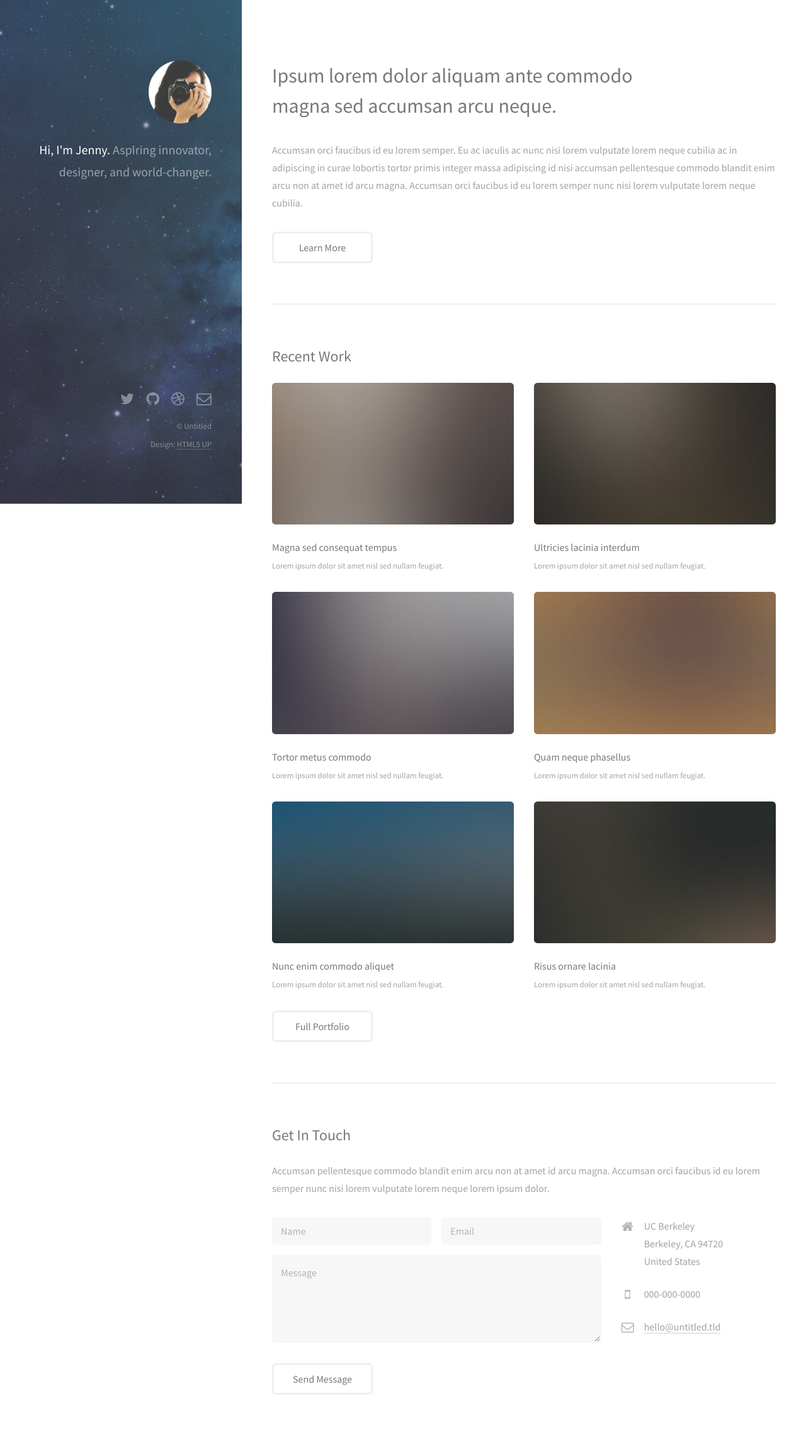
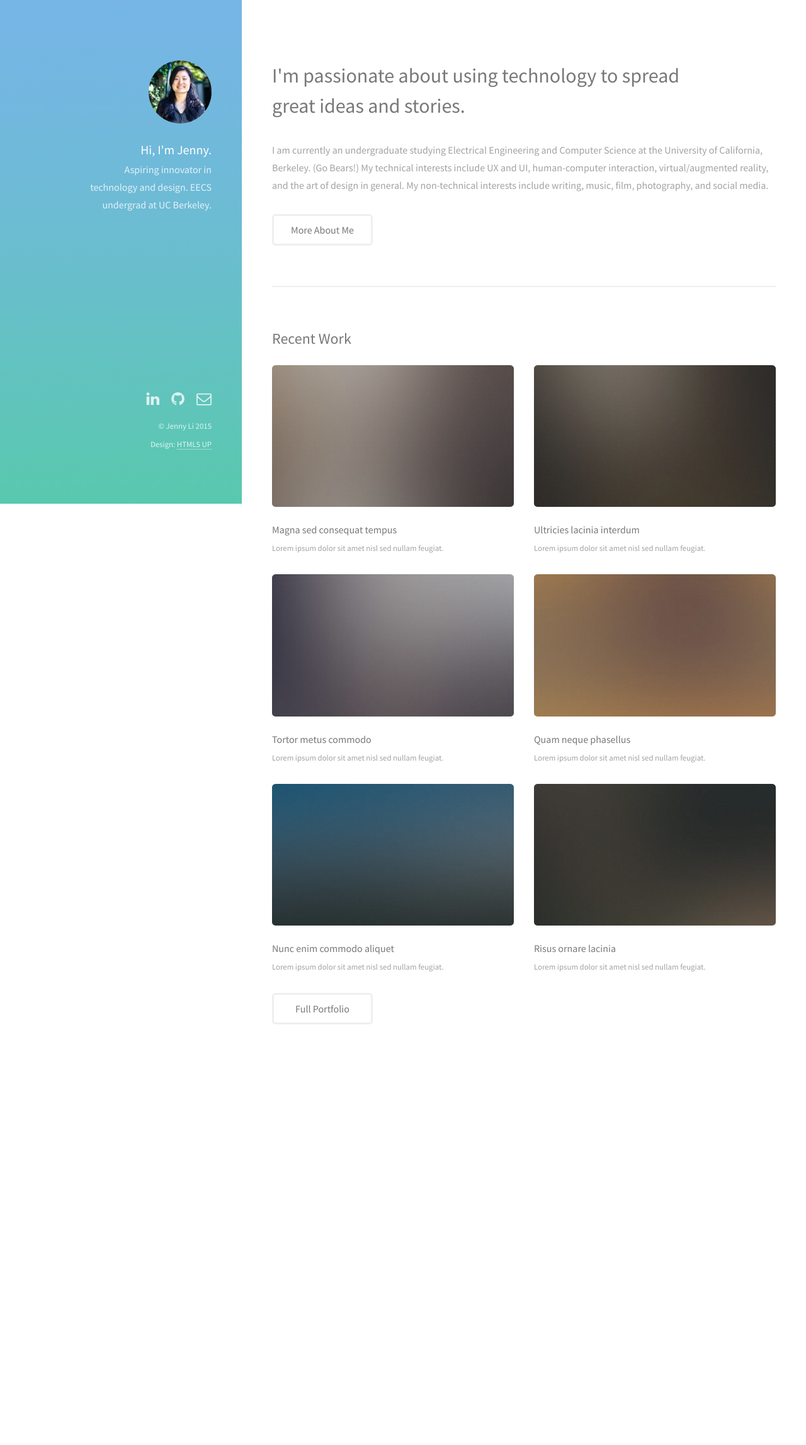
Before and after one commit to jennyfromtheweb/jennyfromtheweb.github.io, a PHP site: page / in a window 1280 px wide. Shown: the whole page at 63% size. After the commit the page ends 1627 px from the top, so only its background shows below. Run offline with PHP 8.4, Linux system fonts and the light colour scheme.

Commit message:
updated styling

```diff
--- a/css/style.css
+++ b/css/style.css
@@ -47,7 +47,7 @@
 
 		a:hover {
 			border-bottom-color: transparent;
-			color: #49bf9d !important;
+			color: #8980F5 !important;
 			text-decoration: none;
 		}
 
@@ -527,7 +527,7 @@
 		}
 
 		.image.left, .image.right {
-			max-width: 40%;
+			max-width: 30%;
 		}
 
 			.image.left img, .image.right img {
@@ -546,6 +546,11 @@
 
 		.image.avatar {
 			border-radius: 100%;
+			-webkit-transition: opacity 0.4s ease-in-out;
+		  	-moz-transition: opacity 0.4s ease-in-out;
+		  	-ms-transition: opacity 0.4s ease-in-out;
+		  	-o-transition: opacity 0.4s ease-in-out;
+		  	transition: opacity 0.4s ease-in-out;
 		}
 
 			.image.avatar:before {
@@ -555,6 +560,10 @@
 			.image.avatar img {
 				border-radius: 100%;
 				width: 100%;
+			}
+
+			.image.avatar:hover {
+				opacity: 0.75;
 			}
 
 /* List */
@@ -932,11 +941,11 @@
 
 	#header {
 		background-color: #1f1815;
-		background-attachment: scroll,								fixed;
-		background-image: url("images/overlay.png"), url("../images/galaxy.jpg");
-		background-position: top left,							top left;
-		background-repeat: repeat,								no-repeat;
-		background-size: auto,								auto 100%;
+		background-attachment: scroll;
+		background-image: url("../images/turquoise-gradient.jpg");
+		background-position: top left;
+		background-repeat: repeat;
+		background-size: auto;
 		color: rgba(255, 255, 255, 0.5);
 		height: 100%;
 		left: 0;
@@ -945,7 +954,6 @@
 		text-align: right;
 		top: 0;
 		width: 35%;
-		opacity: 0.9;
 	}
 
 		#header strong, #header b {
@@ -968,6 +976,14 @@
 			width: 6.25em;
 		}
 
+		#header p {
+			position: relative;
+			text-align: right;
+			margin-left: 25%;
+			color: #ffffff;
+			opacity: 0.8;
+		}
+
 /* Footer */
 
 	#footer {
@@ -984,11 +1000,11 @@
 		}
 
 			#footer .icons a {
-				color: rgba(255, 255, 255, 0.4);
+				color: rgba(255, 255, 255, 0.8);
 			}
 
 		#footer .copyright {
-			color: rgba(255, 255, 255, 0.4);
+			color: rgba(255, 255, 255, 0.8);
 			font-size: 0.8em;
 			list-style: none;
 			margin: 1em 0 0 0;
--- a/index.html
+++ b/index.html
@@ -27,9 +27,8 @@
 		<!-- Header -->
 			<header id="header">
 				<a href="#" class="image avatar"><img src="images/avatar.jpg" alt="" /></a>
-				<h1><strong>Hi, I'm Jenny. </strong><br />
-				Aspiring innovator, designer,<br />
-				and world-changer.</h1>
+				<h1><strong>Hi, I'm Jenny. </strong></h1>
+				<p>Aspiring innovator in technology and design. EECS undergrad at UC Berkeley.</p>
 			</header>
 
 		<!-- Main -->
@@ -38,12 +37,11 @@
 				<!-- One -->
 					<section id="one">
 						<header class="major">
-							<h2>Ipsum lorem dolor aliquam ante commodo<br />
-							magna sed accumsan arcu neque.</h2>
+							<h2>I'm passionate about using technology to spread<br />great ideas and stories.</h2>
 						</header>
-						<p>Accumsan orci faucibus id eu lorem semper. Eu ac iaculis ac nunc nisi lorem vulputate lorem neque cubilia ac in adipiscing in curae lobortis tortor primis integer massa adipiscing id nisi accumsan pellentesque commodo blandit enim arcu non at amet id arcu magna. Accumsan orci faucibus id eu lorem semper nunc nisi lorem vulputate lorem neque cubilia.</p>
+						<p>I am currently an undergraduate studying Electrical Engineering and Computer Science at the University of California, Berkeley. (Go Bears!) My technical interests include UX and UI, human-computer interaction, virtual/augmented reality, and the art of design in general. My non-technical interests include writing, music, film, photography, and social media.</p>
 						<ul class="actions">
-							<li><a href="#" class="button">Learn More</a></li>
+							<li><a href="aboutme.html" class="button">More About Me</a></li>
 						</ul>
 					</section>
 
@@ -87,376 +85,17 @@
 						</ul>
 					</section>
 
-				<!-- Three -->
-					<section id="three">
-						<h2>Get In Touch</h2>
-						<p>Accumsan pellentesque commodo blandit enim arcu non at amet id arcu magna. Accumsan orci faucibus id eu lorem semper nunc nisi lorem vulputate lorem neque lorem ipsum dolor.</p>
-						<div class="row">
-							<div class="8u 12u$(small)">
-								<form method="post" action="#">
-									<div class="row uniform 50%">
-										<div class="6u 12u$(xsmall)"><input type="text" name="name" id="name" placeholder="Name" /></div>
-										<div class="6u$ 12u$(xsmall)"><input type="email" name="email" id="email" placeholder="Email" /></div>
-										<div class="12u$"><textarea name="message" id="message" placeholder="Message" rows="4"></textarea></div>
-									</div>
-								</form>
-								<ul class="actions">
-									<li><input type="submit" value="Send Message" /></li>
-								</ul>
-							</div>
-							<div class="4u$ 12u$(small)">
-								<ul class="labeled-icons">
-									<li>
-										<h3 class="icon fa-home"><span class="label">Address</span></h3>
-										UC Berkeley<br />
-										Berkeley, CA 94720<br />
-										United States
-									</li>
-									<li>
-										<h3 class="icon fa-mobile"><span class="label">Phone</span></h3>
-										000-000-0000
-									</li>
-									<li>
-										<h3 class="icon fa-envelope-o"><span class="label">Email</span></h3>
-										<a href="#">hello@untitled.tld</a>
-									</li>
-								</ul>
-							</div>
-						</div>
-					</section>
-
-				<!-- Four -->
-				<!--
-					<section id="four">
-						<h2>Elements</h2>
-
-						<section>
-							<h4>Text</h4>
-							<p>This is <b>bold</b> and this is <strong>strong</strong>. This is <i>italic</i> and this is <em>emphasized</em>.
-							This is <sup>superscript</sup> text and this is <sub>subscript</sub> text.
-							This is <u>underlined</u> and this is code: <code>for (;;) { ... }</code>. Finally, <a href="#">this is a link</a>.</p>
-							<hr />
-							<header>
-								<h4>Heading with a Subtitle</h4>
-								<p>Lorem ipsum dolor sit amet nullam id egestas urna aliquam</p>
-							</header>
-							<p>Nunc lacinia ante nunc ac lobortis. Interdum adipiscing gravida odio porttitor sem non mi integer non faucibus ornare mi ut ante amet placerat aliquet. Volutpat eu sed ante lacinia sapien lorem accumsan varius montes viverra nibh in adipiscing blandit tempus accumsan.</p>
-							<header>
-								<h5>Heading with a Subtitle</h5>
-								<p>Lorem ipsum dolor sit amet nullam id egestas urna aliquam</p>
-							</header>
-							<p>Nunc lacinia ante nunc ac lobortis. Interdum adipiscing gravida odio porttitor sem non mi integer non faucibus ornare mi ut ante amet placerat aliquet. Volutpat eu sed ante lacinia sapien lorem accumsan varius montes viverra nibh in adipiscing blandit tempus accumsan.</p>
-							<hr />
-							<h2>Heading Level 2</h2>
-							<h3>Heading Level 3</h3>
-							<h4>Heading Level 4</h4>
-							<h5>Heading Level 5</h5>
-							<h6>Heading Level 6</h6>
-							<hr />
-							<h5>Blockquote</h5>
-							<blockquote>Fringilla nisl. Donec accumsan interdum nisi, quis tincidunt felis sagittis eget tempus euismod. Vestibulum ante ipsum primis in faucibus vestibulum. Blandit adipiscing eu felis iaculis volutpat ac adipiscing accumsan faucibus. Vestibulum ante ipsum primis in faucibus lorem ipsum dolor sit amet nullam adipiscing eu felis.</blockquote>
-							<h5>Preformatted</h5>
-							<pre><code>i = 0;
-
-while (!deck.isInOrder()) {
-print 'Iteration ' + i;
-deck.shuffle();
-i++;
-}
-
-print 'It took ' + i + ' iterations to sort the deck.';</code></pre>
-						</section>
-
-						<section>
-							<h4>Lists</h4>
-							<div class="row">
-								<div class="6u 12u$(xsmall)">
-									<h5>Unordered</h5>
-									<ul>
-										<li>Dolor pulvinar etiam magna etiam.</li>
-										<li>Sagittis adipiscing lorem eleifend.</li>
-										<li>Felis enim feugiat dolore viverra.</li>
-									</ul>
-									<h5>Alternate</h5>
-									<ul class="alt">
-										<li>Dolor pulvinar etiam magna etiam.</li>
-										<li>Sagittis adipiscing lorem eleifend.</li>
-										<li>Felis enim feugiat dolore viverra.</li>
-									</ul>
-								</div>
-								<div class="6u$ 12u$(xsmall)">
-									<h5>Ordered</h5>
-									<ol>
-										<li>Dolor pulvinar etiam magna etiam.</li>
-										<li>Etiam vel felis at lorem sed viverra.</li>
-										<li>Felis enim feugiat dolore viverra.</li>
-										<li>Dolor pulvinar etiam magna etiam.</li>
-										<li>Etiam vel felis at lorem sed viverra.</li>
-										<li>Felis enim feugiat dolore viverra.</li>
-									</ol>
-									<h5>Icons</h5>
-									<ul class="icons">
-										<li><a href="#" class="icon fa-twitter"><span class="label">Twitter</span></a></li>
-										<li><a href="#" class="icon fa-facebook"><span class="label">Facebook</span></a></li>
-										<li><a href="#" class="icon fa-instagram"><span class="label">Instagram</span></a></li>
-										<li><a href="#" class="icon fa-github"><span class="label">Github</span></a></li>
-										<li><a href="#" class="icon fa-dribbble"><span class="label">Dribbble</span></a></li>
-										<li><a href="#" class="icon fa-tumblr"><span class="label">Tumblr</span></a></li>
-									</ul>
-								</div>
-							</div>
-							<h5>Actions</h5>
-							<ul class="actions">
-								<li><a href="#" class="button special">Default</a></li>
-								<li><a href="#" class="button">Default</a></li>
-							</ul>
-							<ul class="actions small">
-								<li><a href="#" class="button special small">Small</a></li>
-								<li><a href="#" class="button small">Small</a></li>
-							</ul>
-							<div class="row">
-								<div class="6u 12u$(small)">
-									<ul class="actions vertical">
-										<li><a href="#" class="button special">Default</a></li>
-										<li><a href="#" class="button">Default</a></li>
-									</ul>
-								</div>
-								<div class="6u$ 12u$(small)">
-									<ul class="actions vertical small">
-										<li><a href="#" class="button special small">Small</a></li>
-										<li><a href="#" class="button small">Small</a></li>
-									</ul>
-								</div>
-								<div class="6u 12u$(small)">
-									<ul class="actions vertical">
-										<li><a href="#" class="button special fit">Default</a></li>
-										<li><a href="#" class="button fit">Default</a></li>
-									</ul>
-								</div>
-								<div class="6u$ 12u$(small)">
-									<ul class="actions vertical small">
-										<li><a href="#" class="button special small fit">Small</a></li>
-										<li><a href="#" class="button small fit">Small</a></li>
-									</ul>
-								</div>
-							</div>
-						</section>
-
-						<section>
-							<h4>Table</h4>
-							<h5>Default</h5>
-							<div class="table-wrapper">
-								<table>
-									<thead>
-										<tr>
-											<th>Name</th>
-											<th>Description</th>
-											<th>Price</th>
-										</tr>
-									</thead>
-									<tbody>
-										<tr>
-											<td>Item One</td>
-											<td>Ante turpis integer aliquet porttitor.</td>
-											<td>29.99</td>
-										</tr>
-										<tr>
-											<td>Item Two</td>
-											<td>Vis ac commodo adipiscing arcu aliquet.</td>
-											<td>19.99</td>
-										</tr>
-										<tr>
-											<td>Item Three</td>
-											<td> Morbi faucibus arcu accumsan lorem.</td>
-											<td>29.99</td>
-										</tr>
-										<tr>
-											<td>Item Four</td>
-											<td>Vitae integer tempus condimentum.</td>
-											<td>19.99</td>
-										</tr>
-										<tr>
-											<td>Item Five</td>
-											<td>Ante turpis integer aliquet porttitor.</td>
-											<td>29.99</td>
-										</tr>
-									</tbody>
-									<tfoot>
-										<tr>
-											<td colspan="2"></td>
-											<td>100.00</td>
-										</tr>
-									</tfoot>
-								</table>
-							</div>
-
-							<h5>Alternate</h5>
-							<div class="table-wrapper">
-								<table class="alt">
-									<thead>
-										<tr>
-											<th>Name</th>
-											<th>Description</th>
-											<th>Price</th>
-										</tr>
-									</thead>
-									<tbody>
-										<tr>
-											<td>Item One</td>
-											<td>Ante turpis integer aliquet porttitor.</td>
-											<td>29.99</td>
-										</tr>
-										<tr>
-											<td>Item Two</td>
-											<td>Vis ac commodo adipiscing arcu aliquet.</td>
-											<td>19.99</td>
-										</tr>
-										<tr>
-											<td>Item Three</td>
-											<td> Morbi faucibus arcu accumsan lorem.</td>
-											<td>29.99</td>
-										</tr>
-										<tr>
-											<td>Item Four</td>
-											<td>Vitae integer tempus condimentum.</td>
-											<td>19.99</td>
-										</tr>
-										<tr>
-											<td>Item Five</td>
-											<td>Ante turpis integer aliquet porttitor.</td>
-											<td>29.99</td>
-										</tr>
-									</tbody>
-									<tfoot>
-										<tr>
-											<td colspan="2"></td>
-											<td>100.00</td>
-										</tr>
-									</tfoot>
-								</table>
-							</div>
-						</section>
-
-						<section>
-							<h4>Buttons</h4>
-							<ul class="actions">
-								<li><a href="#" class="button special">Special</a></li>
-								<li><a href="#" class="button">Default</a></li>
-							</ul>
-							<ul class="actions">
-								<li><a href="#" class="button big">Big</a></li>
-								<li><a href="#" class="button">Default</a></li>
-								<li><a href="#" class="button small">Small</a></li>
-							</ul>
-							<ul class="actions fit">
-								<li><a href="#" class="button special fit">Fit</a></li>
-								<li><a href="#" class="button fit">Fit</a></li>
-							</ul>
-							<ul class="actions fit small">
-								<li><a href="#" class="button special fit small">Fit + Small</a></li>
-								<li><a href="#" class="button fit small">Fit + Small</a></li>
-							</ul>
-							<ul class="actions">
-								<li><a href="#" class="button special icon fa-download">Icon</a></li>
-								<li><a href="#" class="button icon fa-download">Icon</a></li>
-							</ul>
-							<ul class="actions">
-								<li><span class="button special disabled">Special</span></li>
-								<li><span class="button disabled">Default</span></li>
-							</ul>
-						</section>
-
-						<section>
-							<h4>Form</h4>
-							<form method="post" action="#">
-								<div class="row uniform 50%">
-									<div class="6u 12u$(xsmall)">
-										<input type="text" name="demo-name" id="demo-name" value="" placeholder="Name" />
-									</div>
-									<div class="6u$ 12u$(xsmall)">
-										<input type="email" name="demo-email" id="demo-email" value="" placeholder="Email" />
-									</div>
-									<div class="12u$">
-										<div class="select-wrapper">
-											<select name="demo-category" id="demo-category">
-												<option value="">- Category -</option>
-												<option value="1">Manufacturing</option>
-												<option value="1">Shipping</option>
-												<option value="1">Administration</option>
-												<option value="1">Human Resources</option>
-											</select>
-										</div>
-									</div>
-									<div class="4u 12u$(small)">
-										<input type="radio" id="demo-priority-low" name="demo-priority" checked>
-										<label for="demo-priority-low">Low Priority</label>
-									</div>
-									<div class="4u 12u$(small)">
-										<input type="radio" id="demo-priority-normal" name="demo-priority">
-										<label for="demo-priority-normal">Normal Priority</label>
-									</div>
-									<div class="4u$ 12u(small)">
-										<input type="radio" id="demo-priority-high" name="demo-priority">
-										<label for="demo-priority-high">High Priority</label>
-									</div>
-									<div class="6u 12u$(small)">
-										<input type="checkbox" id="demo-copy" name="demo-copy">
-										<label for="demo-copy">Email me a copy of this message</label>
-									</div>
-									<div class="6u$ 12u$(small)">
-										<input type="checkbox" id="demo-human" name="demo-human" checked>
-										<label for="demo-human">I am a human and not a robot</label>
-									</div>
-									<div class="12u$">
-										<textarea name="demo-message" id="demo-message" placeholder="Enter your message" rows="6"></textarea>
-									</div>
-									<div class="12u$">
-										<ul class="actions">
-											<li><input type="submit" value="Send Message" class="special" /></li>
-											<li><input type="reset" value="Reset" /></li>
-										</ul>
-									</div>
-								</div>
-							</form>
-						</section>
-
-						<section>
-							<h4>Image</h4>
-							<h5>Fit</h5>
-							<div class="box alt">
-								<div class="row 50% uniform">
-									<div class="12u$"><span class="image fit"><img src="images/fulls/05.jpg" alt="" /></span></div>
-									<div class="4u"><span class="image fit"><img src="images/thumbs/01.jpg" alt="" /></span></div>
-									<div class="4u"><span class="image fit"><img src="images/thumbs/02.jpg" alt="" /></span></div>
-									<div class="4u$"><span class="image fit"><img src="images/thumbs/03.jpg" alt="" /></span></div>
-									<div class="4u"><span class="image fit"><img src="images/thumbs/04.jpg" alt="" /></span></div>
-									<div class="4u"><span class="image fit"><img src="images/thumbs/05.jpg" alt="" /></span></div>
-									<div class="4u$"><span class="image fit"><img src="images/thumbs/06.jpg" alt="" /></span></div>
-									<div class="4u"><span class="image fit"><img src="images/thumbs/03.jpg" alt="" /></span></div>
-									<div class="4u"><span class="image fit"><img src="images/thumbs/02.jpg" alt="" /></span></div>
-									<div class="4u$"><span class="image fit"><img src="images/thumbs/01.jpg" alt="" /></span></div>
-								</div>
-							</div>
-							<h5>Left &amp; Right</h5>
-							<p><span class="image left"><img src="images/avatar.jpg" alt="" /></span>Fringilla nisl. Donec accumsan interdum nisi, quis tincidunt felis sagittis eget. tempus euismod. Vestibulum ante ipsum primis in faucibus vestibulum. Blandit adipiscing eu felis iaculis volutpat ac adipiscing accumsan eu faucibus. Integer ac pellentesque praesent tincidunt felis sagittis eget. tempus euismod. Vestibulum ante ipsum primis in faucibus vestibulum. Blandit adipiscing eu felis iaculis volutpat ac adipiscing accumsan eu faucibus. Integer ac pellentesque praesent. Donec accumsan interdum nisi, quis tincidunt felis sagittis eget. tempus euismod. Vestibulum ante ipsum primis in faucibus vestibulum. Blandit adipiscing eu felis iaculis volutpat ac adipiscing accumsan eu faucibus. Integer ac pellentesque praesent tincidunt felis sagittis eget. tempus euismod. Vestibulum ante ipsum primis in faucibus vestibulum. Blandit adipiscing eu felis iaculis volutpat ac adipiscing accumsan eu faucibus. Integer ac pellentesque praesent.</p>
-							<p><span class="image right"><img src="images/avatar.jpg" alt="" /></span>Fringilla nisl. Donec accumsan interdum nisi, quis tincidunt felis sagittis eget. tempus euismod. Vestibulum ante ipsum primis in faucibus vestibulum. Blandit adipiscing eu felis iaculis volutpat ac adipiscing accumsan eu faucibus. Integer ac pellentesque praesent tincidunt felis sagittis eget. tempus euismod. Vestibulum ante ipsum primis in faucibus vestibulum. Blandit adipiscing eu felis iaculis volutpat ac adipiscing accumsan eu faucibus. Integer ac pellentesque praesent. Donec accumsan interdum nisi, quis tincidunt felis sagittis eget. tempus euismod. Vestibulum ante ipsum primis in faucibus vestibulum. Blandit adipiscing eu felis iaculis volutpat ac adipiscing accumsan eu faucibus. Integer ac pellentesque praesent tincidunt felis sagittis eget. tempus euismod. Vestibulum ante ipsum primis in faucibus vestibulum. Blandit adipiscing eu felis iaculis volutpat ac adipiscing accumsan eu faucibus. Integer ac pellentesque praesent.</p>
-						</section>
-
-					</section>
-				-->
-
 			</div>
 
 		<!-- Footer -->
 			<footer id="footer">
 				<ul class="icons">
-					<li><a href="#" class="icon fa-twitter"><span class="label">Twitter</span></a></li>
-					<li><a href="#" class="icon fa-github"><span class="label">Github</span></a></li>
-					<li><a href="#" class="icon fa-dribbble"><span class="label">Dribbble</span></a></li>
-					<li><a href="#" class="icon fa-envelope-o"><span class="label">Email</span></a></li>
+					<li><a href="https://www.linkedin.com/in/jennyzli" class="icon fa-linkedin"><span class="label">LinkedIn</span></a></li>
+					<li><a href="https://github.com/jennyfromtheweb" class="icon fa-github"><span class="label">Github</span></a></li>
+					<li><a href="mailto:jennyli@berkeley.edu" class="icon fa-envelope-o"><span class="label">Email</span></a></li>
 				</ul>
 				<ul class="copyright">
-					<li>&copy; Untitled</li><li>Design: <a href="http://html5up.net">HTML5 UP</a></li>
+					<li>&copy; Jenny Li 2015</li><li>Design: <a href="http://html5up.net">HTML5 UP</a></li>
 				</ul>
 			</footer>
 
```
Also changed, not shown: aboutme.html (added, +66 -0 lines), images/avatar.jpg, images/icon.jpg (added), images/turquoise-gradient.jpg (added).
